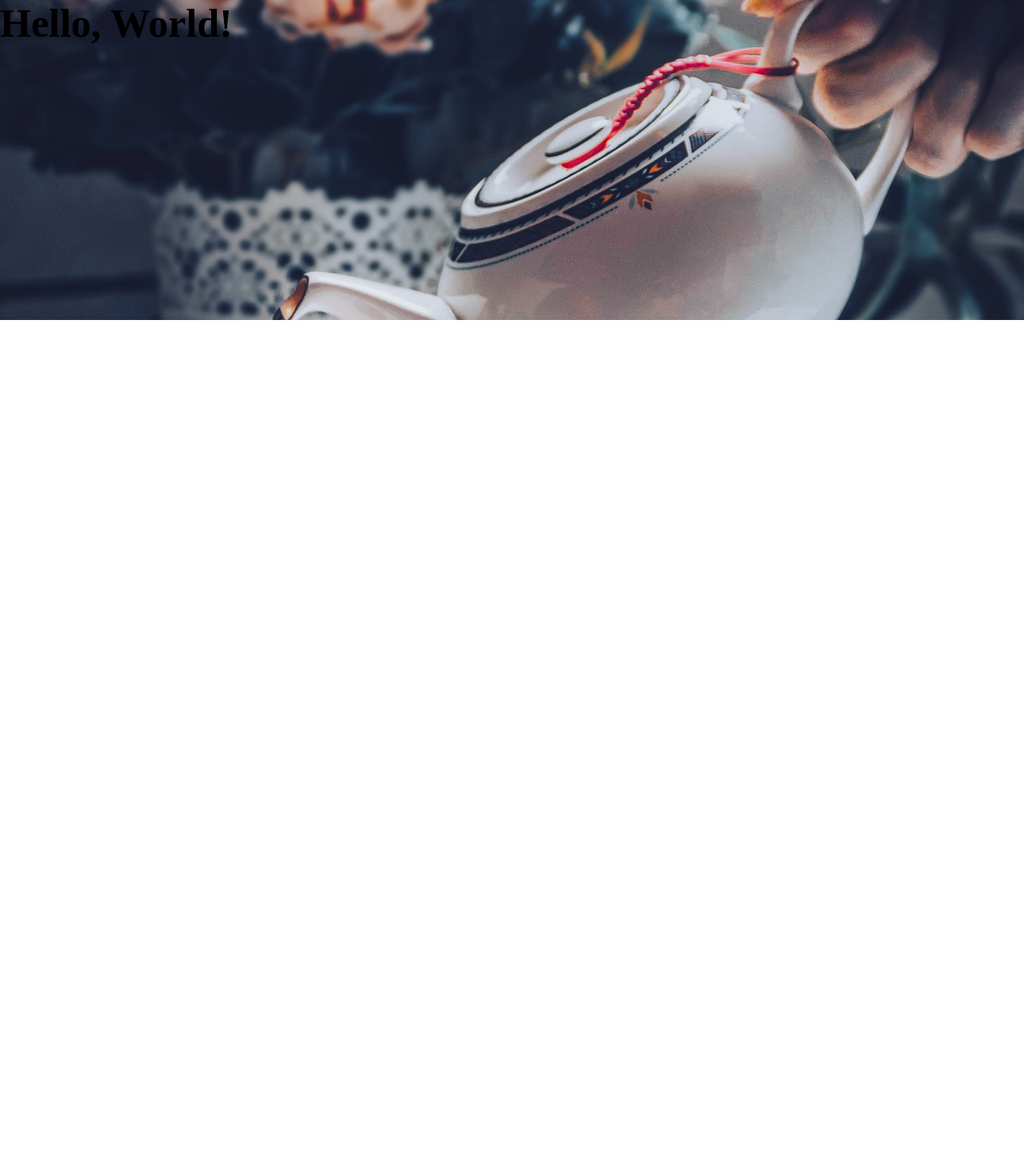
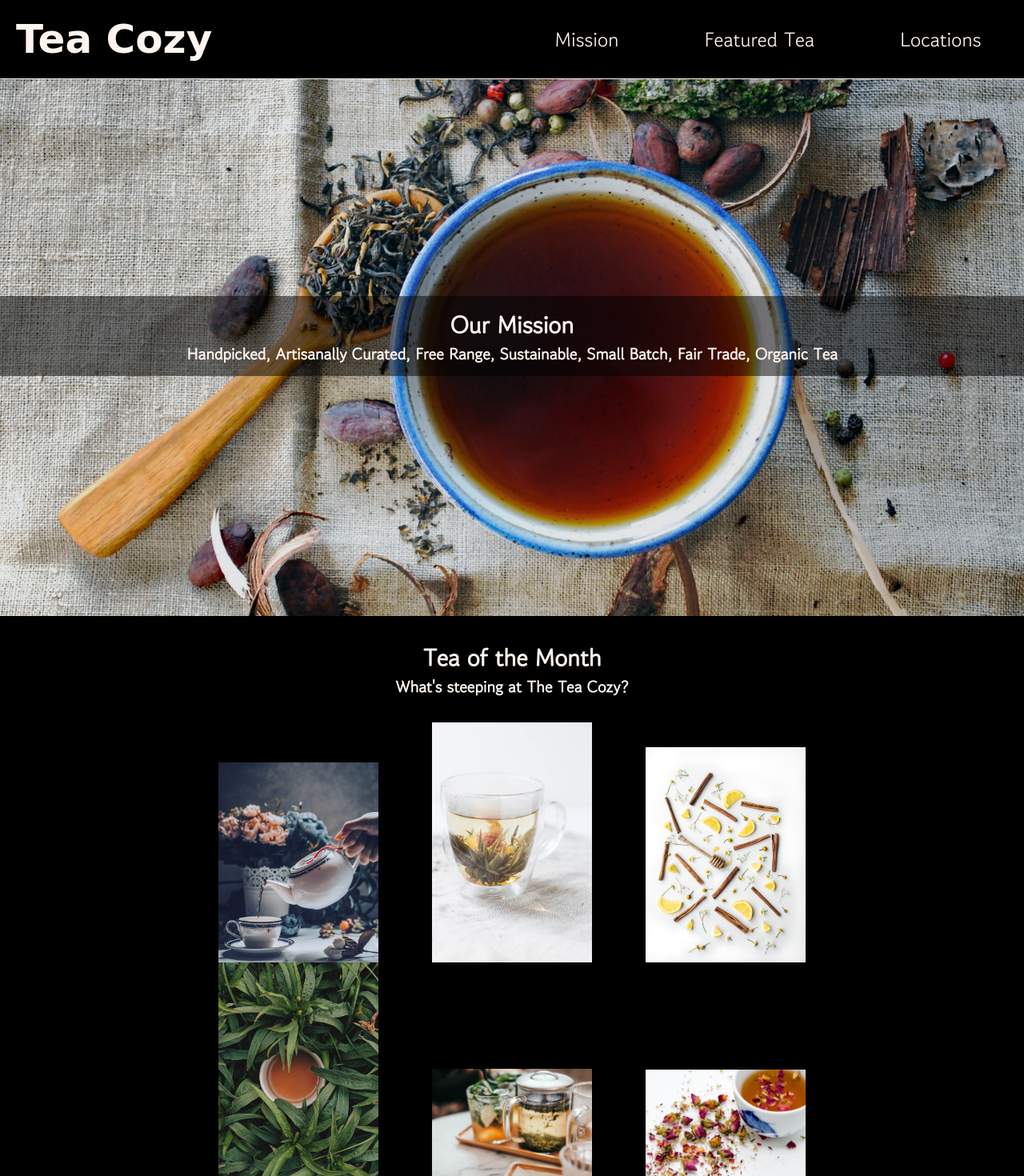
Before and after one commit to jardinefaner/tea-cozy, a plain HTML site: page index.html in a window 1280 px wide. Shown: the whole page at 80% size. Before the commit the page ends 800 px from the top, so only its background shows below. Drawn offline with Linux system fonts and the light colour scheme; a web font is replaced by a local one.

Commit message:
Code mission and featured sections

```diff
--- a/index.html
+++ b/index.html
@@ -10,15 +10,43 @@
     <title>Tea Cozy</title>
     <meta name="description" content="">
     <meta name="viewport" content="width=device-width, initial-scale=1">
+    <link rel="preconnect" href="https://fonts.googleapis.com">
+    <link rel="preconnect" href="https://fonts.gstatic.com" crossorigin>
+    <link href="https://fonts.googleapis.com/css2?family=Gowun+Dodum&family=WindSong:wght@500&display=swap" rel="stylesheet">
     <link rel="stylesheet" href="styles.css">
   </head>
   <body>
     <!--[if lt IE 7]>
       <p class="browsehappy">You are using an <strong>outdated</strong> browser. Please <a href="#">upgrade your browser</a> to improve your experience.</p>
     <![endif]-->
+    <nav>
+      <h1>Tea Cozy</h1>
+      <ul>
+        <li><a href="">Mission</a></li>
+        <li><a href="">Featured Tea</a></li>
+        <li><a href="">Locations</a></li>
+      </ul>
+    </nav>
     <header>
-      <h1>Hello, World!</h1>
+      <section id="mission">
+        <h2>Our Mission</h2>
+        <h3>Handpicked, Artisanally Curated, Free Range, Sustainable, Small Batch, Fair Trade, Organic Tea</h3>
+      </section>
     </header>
+    <main>
+      <section id="featured">
+        <h2>Tea of the Month</h2>
+        <h3>What's steeping at The Tea Cozy?</h3>
+      </section>
+      <article class="images">
+        <img src="src/tea01.jfif" alt="" />
+        <img src="src/tea02.jfif" alt="" />
+        <img src="src/tea07.jfif" alt="" />
+        <img src="src/tea03.jfif" alt="" />
+        <img src="src/tea04.jfif" alt="" />
+        <img src="src/tea08.jfif" alt="" />
+      </article>
+    </main>
     <script src="" async defer></script>
   </body>
 </html>
--- a/styles.css
+++ b/styles.css
@@ -2,17 +2,113 @@
   margin: 0;
   padding: 0;
   box-sizing: border-box;
+  color: seashell;
+}
+
+html {
+  background-color: black;
+  font-family: 'Gowun Dodum', sans-serif;
+  font-size: 10px;
+}
+
+nav {
+  width: 100%;
+  display: flex;
+  justify-content: space-between;
+  position: fixed;
+  left: 0;
+  top: 0;
+  background-color: black;
+  z-index: 1;
+  border-bottom: 0.1rem solid seashell;
 }
 
 h1 {
-  font-size: 50px;
+  font-family: 'WindSong', cursive;
+  font-size: 5rem;
+  margin: 2rem;
+}
+
+ul {
+  display: flex;
+  width: 50%;
+  justify-content: space-around;
+  align-items: center;
+}
+
+li {
+  list-style-type: none;
+  font-size: 2.5rem;
+}
+
+a {
+  text-decoration: none;
 }
 
 header {
-  background-image: url('src/tea01.jfif');
-  background-position: center;
+  background-image: url('src/tea05.jfif');
+  background-position: top;
   background-repeat: no-repeat;
   background-size: cover;
-  height: 50vh;
+  height: 70rem;
   width: 100%;
+  position: relative;
+  top: 7rem;
+  display: flex;
+  justify-content: center;
+  align-items: center;
 }
+
+#mission {
+  background-color: rgba(0, 0, 0, 0.5);
+  width: 100%;
+  display: flex;
+  justify-content: center;
+  align-items: center;
+  flex-direction: column;
+  height: 10rem;
+}
+
+h2 {
+  font-size: 3rem;
+}
+
+h3 {
+  font-size: 2rem;
+}
+
+main {
+  position: relative;
+  top: 7rem;
+  width: 80rem;
+  margin: auto;
+  display: flex;
+  justify-content: center;
+  align-items: center;
+  flex-wrap: wrap;
+}
+
+#featured {
+  margin: 3rem;
+  width: 100%;
+  display: flex;
+  justify-content: center;
+  align-items: center;
+  flex-direction: column;
+}
+
+.images {
+  display: flex;
+  width: 100%;
+  height: auto;
+  justify-content: space-around;
+  flex-direction: row;
+  flex-wrap: wrap;
+  align-items: baseline;
+}
+
+img {
+  width: 20rem;
+  height: 100%;
+  margin: 0 2rem;
+}
```
